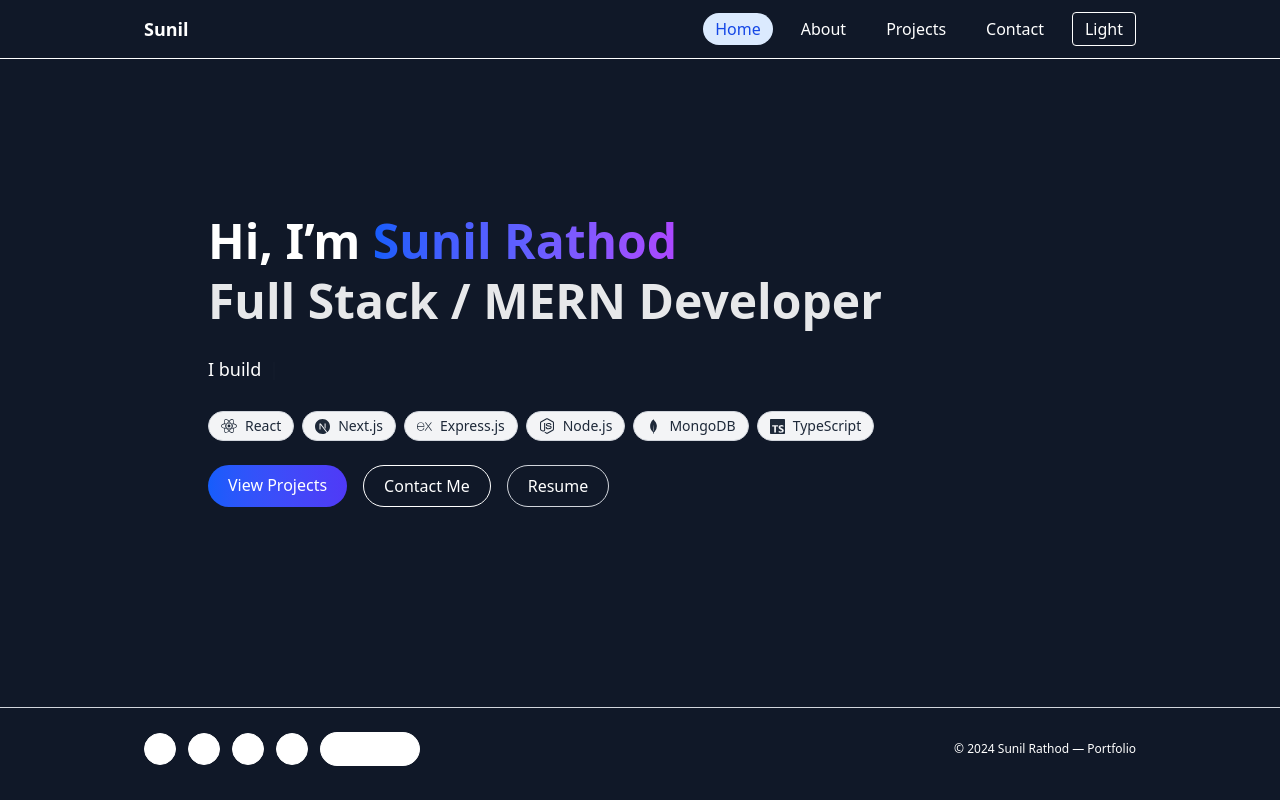
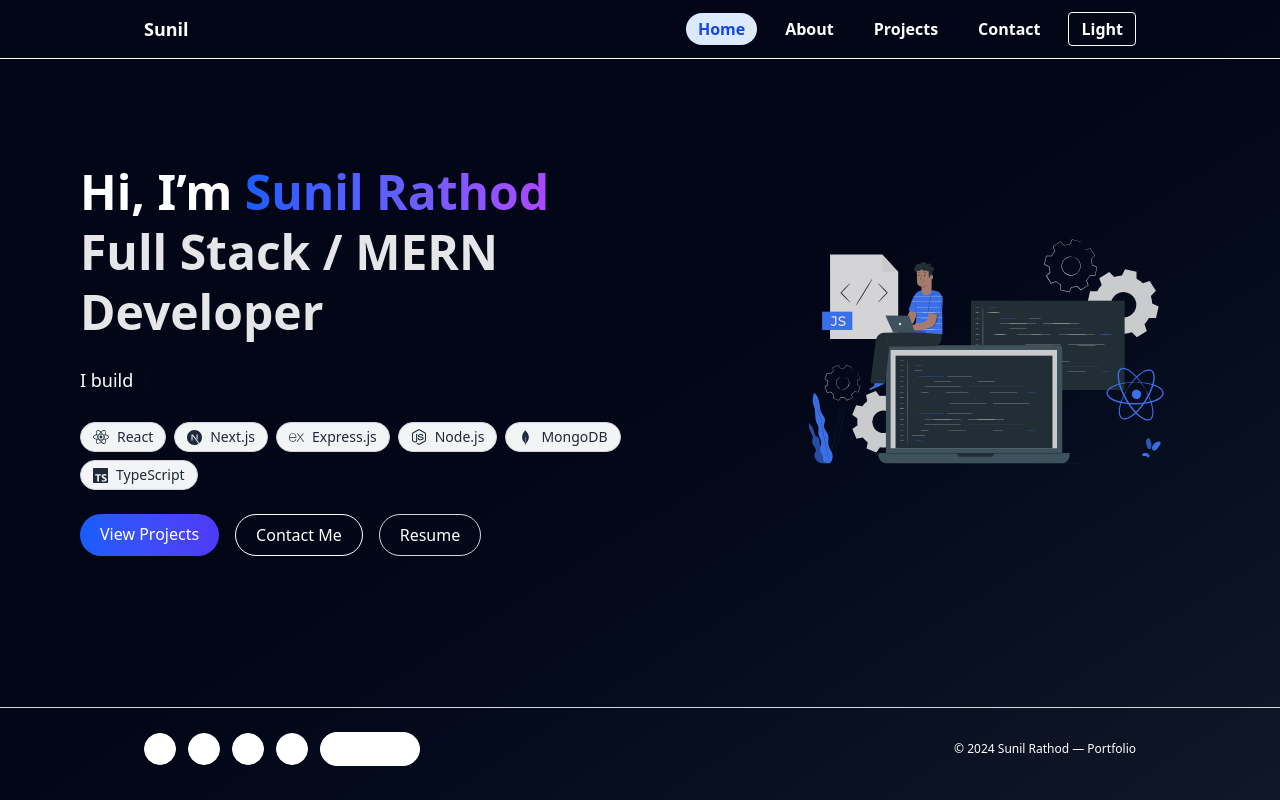
Before and after one commit to sunil0336/Portfolio, a Next.js app: page / in a window 1280 px wide. Built offline with nearby package versions, Linux system fonts and the light colour scheme.

Commit message:
gredient clr added, about page ui fixed

```diff
--- a/app/about/AboutContent.tsx
+++ b/app/about/AboutContent.tsx
@@ -15,7 +15,7 @@ export default function AboutContent() {
       <div className="space-y-3">
         <h2 className="text-xl font-semibold">Who I Am</h2>
         <Reveal>
-        <p className="text-gray-700 dark:text-gray-300 leading-relaxed">
+        <p className="leading-relaxed">
           I’m Sunil Rathod — a Full Stack Developer and M.Sc. Computer Science
           student at Fergusson College, Pune. I focus on building scalable and
           user-focused web applications using React, Next.js, Express.js and
@@ -32,7 +32,7 @@ export default function AboutContent() {
         <div className="grid md:grid-cols-2 gap-6">
           <div>
             <h3 className="font-medium mb-2">Frontend</h3>
-            <ul className="list-disc ml-5 text-gray-700 dark:text-gray-300">
+            <ul className="list-disc ml-5">
               <li>React.js, Next.js, Tailwind CSS</li>
               <li>JavaScript, HTML, CSS</li>
             </ul>
@@ -40,21 +40,21 @@ export default function AboutContent() {
 
           <div>
             <h3 className="font-medium mb-2">Backend & APIs</h3>
-            <ul className="list-disc ml-5 text-gray-700 dark:text-gray-300">
+            <ul className="list-disc ml-5">
               <li>Express.js, REST APIs</li>
             </ul>
           </div>
 
           <div>
             <h3 className="font-medium mb-2">Databases</h3>
-            <ul className="list-disc ml-5 text-gray-700 dark:text-gray-300">
+            <ul className="list-disc ml-5">
               <li>MySQL, MongoDB</li>
             </ul>
           </div>
 
           <div>
             <h3 className="font-medium mb-2">Tools</h3>
-            <ul className="list-disc ml-5 text-gray-700 dark:text-gray-300">
+            <ul className="list-disc ml-5">
               <li>Git & GitHub, Postman</li>
             </ul>
           </div>
@@ -87,7 +87,7 @@ export default function AboutContent() {
                 (2024 — 2026)
               </span>
             </h3>
-            <p className="text-sm text-gray-700 dark:text-gray-300">
+            <p className="text-sm">
               Postgraduate specialization in advanced computing, software design,
               and modern web application development.
             </p>
@@ -113,7 +113,7 @@ export default function AboutContent() {
                 (2021 — 2024)
               </span>
             </h3>
-            <p className="text-sm text-gray-700 dark:text-gray-300">
+            <p className="text-sm">
               Completed foundation in computer science, problem-solving,
               programming fundamentals, and software engineering concepts.
             </p>
@@ -135,7 +135,7 @@ export default function AboutContent() {
       {/* Currently Learning */}
       <div className="space-y-2">
         <h2 className="text-xl font-semibold">Currently Learning</h2>
-        <p className="text-gray-700 dark:text-gray-300">
+        <p className="">
           TypeScript best practices, backend architecture, API security and
           scalable MERN + Next.js application design.
         </p>
--- a/app/components/Footer.tsx
+++ b/app/components/Footer.tsx
@@ -27,7 +27,7 @@ export default function Footer() {
 
         </div>
 
-        <p className="text-xs">
+        <p className="text-xs font-medium">
           © {new Date().getFullYear()} Sunil Rathod — Portfolio
         </p>
       </div>
--- a/app/components/Navbar.tsx
+++ b/app/components/Navbar.tsx
@@ -41,7 +41,7 @@ export default function Navbar({ theme, setTheme }: Props) {
      }`;
 
   return (
-    <nav className="border-b dark:border-gray-700">
+    <nav className="border-b dark:border-gray-700 font-semibold">
       <div className="max-w-5xl mx-auto px-4 py-3 flex justify-between items-center">
         <h1 className="font-bold text-lg"><Link href="/" >Sunil</Link> </h1>
         <div className="hidden md:flex items-center gap-4">
--- a/app/components/SocialLinks.tsx
+++ b/app/components/SocialLinks.tsx
@@ -41,7 +41,7 @@ export default function SocialLinks({ size = "md" }: Props) {
     },
     {
       label: "Instagram",
-      href: "https://instagram.com/sunil0336",
+      href: "https://instagram.com/sunilrathod036",
       icon: <Instagram size={iconSize} />,
     },
   ];
--- a/app/page.tsx
+++ b/app/page.tsx
@@ -1,35 +1,38 @@
 "use client";
 import { motion } from "framer-motion";
-import { FaReact, FaNodeJs, FaGithub } from "react-icons/fa";
+import { FaReact, FaNodeJs } from "react-icons/fa";
 import { SiNextdotjs, SiMongodb, SiExpress, SiTypescript } from "react-icons/si";
 import { Typewriter } from "react-simple-typewriter";
 import Link from "next/link";
 
 export default function Home() {
   return (
-    <main className="min-h-[75vh] max-w-4xl mx-auto px-4 flex flex-col justify-center space-y-6">
+    <main className="min-h-[75vh] max-w-6xl mx-auto px-4 grid grid-cols-1 md:grid-cols-10 gap-10 items-center">
 
+      {/* LEFT CONTENT — 70% */}
+      <div className="md:col-span-6 flex flex-col justify-center space-y-6">
         <h1 className="text-4xl md:text-5xl font-bold leading-tight">
-        Hi, I’m <span className="
+          Hi, I’m{" "}
+          <span
+            className="
               bg-gradient-to-r
               from-blue-600 via-indigo-500 to-purple-500
               dark:from-blue-400 dark:via-indigo-400 dark:to-purple-400
               bg-clip-text text-transparent
-        ">
+            "
+          >
             Sunil Rathod
           </span>
-
           <br />
           <span className="opacity-90">Full Stack / MERN Developer</span>
         </h1>
 
-      {/* 🔹 Strong light color + proper dark mode + smooth transition */}
         <p className="text-lg transition-colors">
           <Typewriter
             words={[
               "I build scalable and user-focused web applications.",
               "I work with React, Next.js, Express.js and MongoDB.",
-            "I focus on clean code, performance, and usability."
+              "I focus on clean code, performance, and usability.",
             ]}
             loop={0}
             cursor
@@ -79,7 +82,6 @@ export default function Home() {
               dark:hover:from-blue-600 dark:hover:to-indigo-600
               transition
             "
-
           >
             View Projects
           </Link>
@@ -104,6 +106,25 @@ export default function Home() {
             Resume
           </a>
         </div>
+      </div>
+
+      {/* RIGHT SVG — Bigger & Responsive */}
+      <div className="md:col-span-4 hidden md:flex justify-center items-center">
+        <motion.img
+          src="/homepage.svg"
+          alt="Homepage Illustration"
+          className="
+            w-full
+            max-w-[420px]
+            lg:max-w-[480px]
+            xl:max-w-[520px]
+            opacity-90
+          "
+          animate={{ y: [0, -14, 0] }}
+          transition={{ duration: 4.5, repeat: Infinity, ease: "easeInOut" }}
+        />
+      </div>
+
     </main>
   );
 }
--- a/app/providers.tsx
+++ b/app/providers.tsx
@@ -13,7 +13,7 @@ export default function Providers({
   return (
     <div
       className={
-        theme === "dark" ? "dark bg-gray-900 text-white min-h-screen" : "bg-white text-black min-h-screen"
+        theme === "dark" ? "dark bg-gradient-to-br from-[#020617] via-[#020617] to-[#101828] text-white min-h-screen" : "from-[#e0e7ff] via-[#eef2ff] to-[#f5f3ff] text-black min-h-screen"
       }
     >
       <Navbar theme={theme} setTheme={setTheme} />
```
Also changed, not shown: public/homepage.svg (added). Lines whose indentation alone changed are shown as unchanged.
